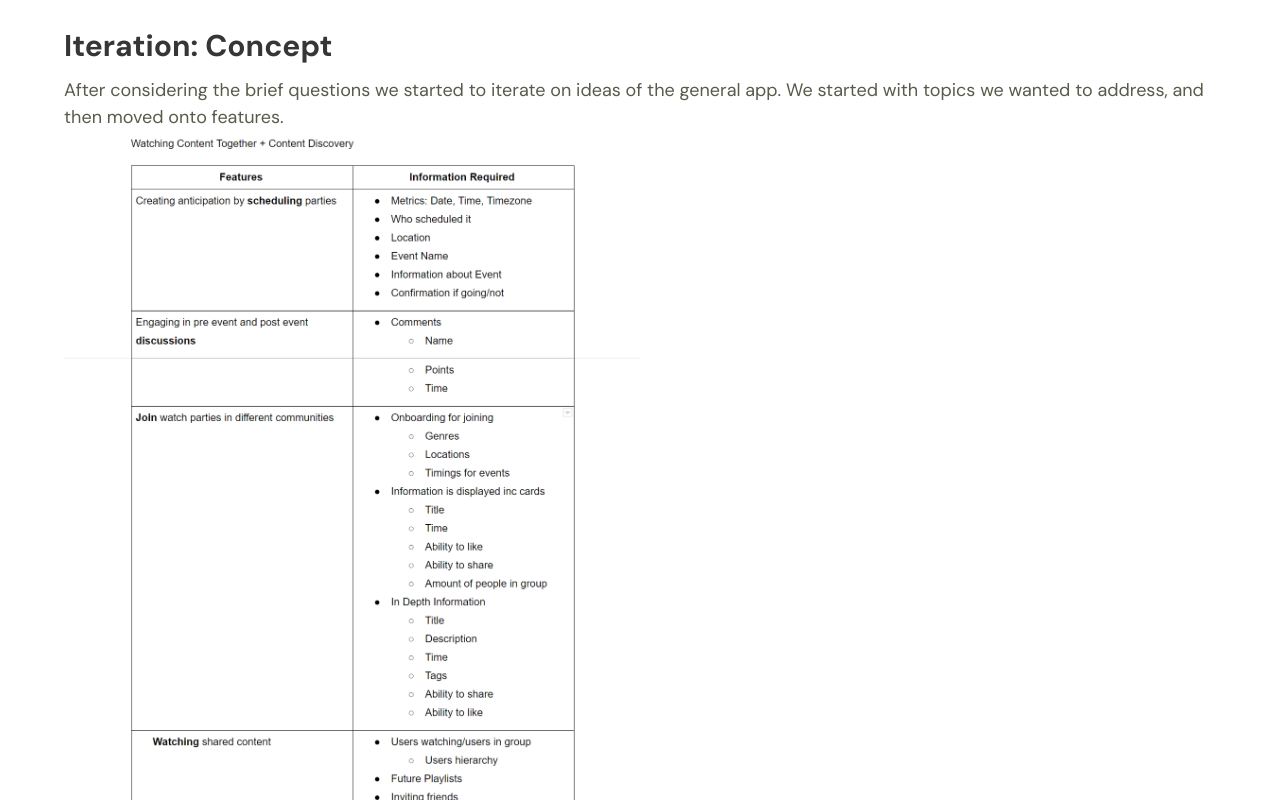
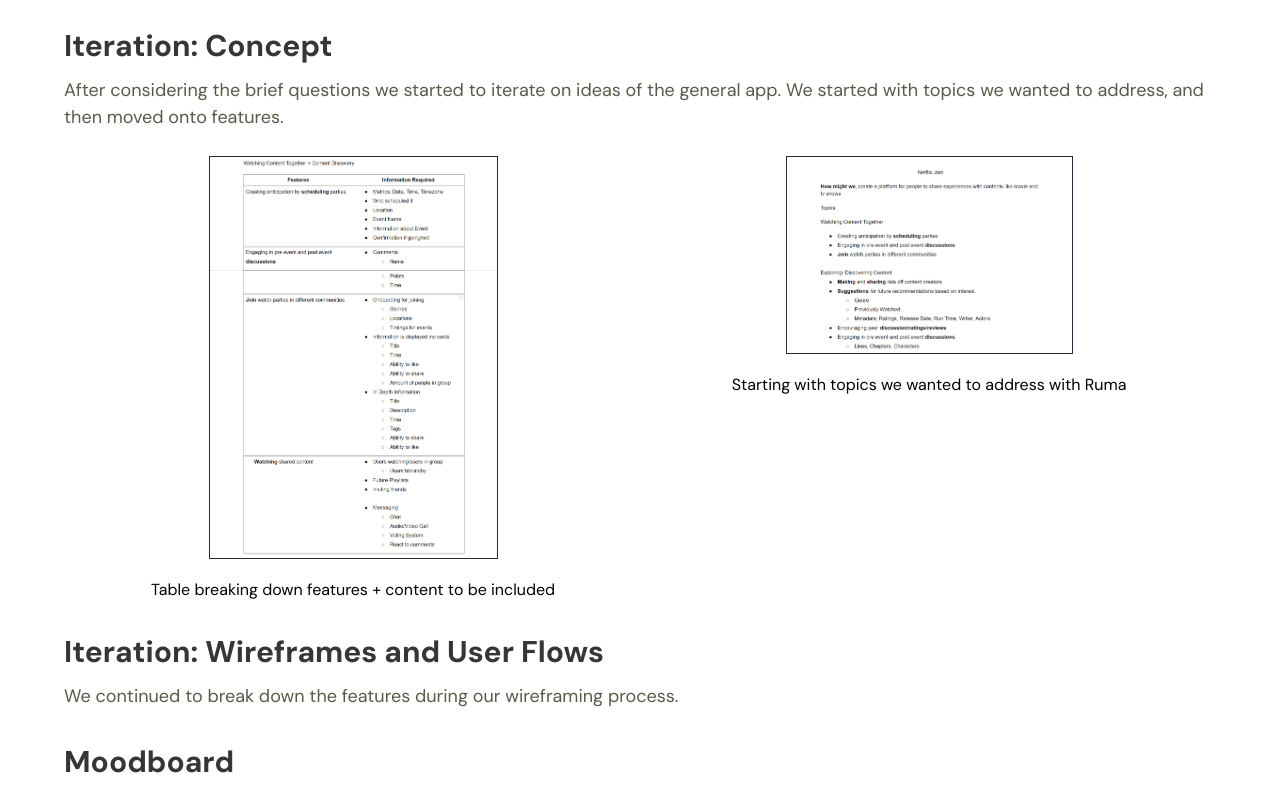
Before and after one commit to dermansultan/Portfolio2020, a React (Create React App) app: page /Ruma in a window 1280 px wide. Shown: the part 2900-3700 px from the top of the page. Built offline with nearby package versions, Linux system fonts and the light colour scheme.

Commit message:
css updates

```diff
--- a/src/Components/RumaCaseStudy.jsx
+++ b/src/Components/RumaCaseStudy.jsx
@@ -96,13 +96,18 @@ The brief given to us also included many different questions to consider, we did
         <div className="projectSectionWrapper" style={{ paddingTop: "12px" }}>
           <ProjectHeader text="Iteration: Concept"></ProjectHeader>
           <ProjectParagraph text="After considering the brief questions we started to iterate on ideas of the general app. We started with topics we wanted to address, and then moved onto features."></ProjectParagraph>
-          <ProjectImgCap
-            caption="Table breaking down features + content to be included
+          <div className="projectImgContainer">
+            <ProjectImgCap
+              caption="Table breaking down features + content to be included
 "
-            image={concept1}
-          ></ProjectImgCap>
-          <ProjectImgCap caption="Starting with topics we wanted to address with Ruma
-" image={concept2}></ProjectImgCap>
+              image={concept1}
+            ></ProjectImgCap>
+            <ProjectImgCap
+              caption="Starting with topics we wanted to address with Ruma
+"
+              image={concept2}
+            ></ProjectImgCap>
+          </div>
         </div>
         <div className="projectSectionWrapper" style={{ paddingTop: "12px" }}>
           <ProjectHeader text="Iteration: Wireframes and User Flows"></ProjectHeader>
--- a/src/index.css
+++ b/src/index.css
@@ -515,14 +515,25 @@ footer {
   font-size: clamp(18px, 1.5vw, 22px);
 }
 
+.projectImgContainer{
+  padding-top: 25px;
+  display: flex;
+}
+
 .projectImgWrapper{
   display: flex;
+  align-items: center;
   flex-direction: column;
 }
 
 .projectImg{
   width: 50%;
   height: auto;
+  border: 1px solid #252A41;
+}
+
+.projectImgCap{
+  margin-top: 20px;
 }
 
 /* Ruma  */
```
